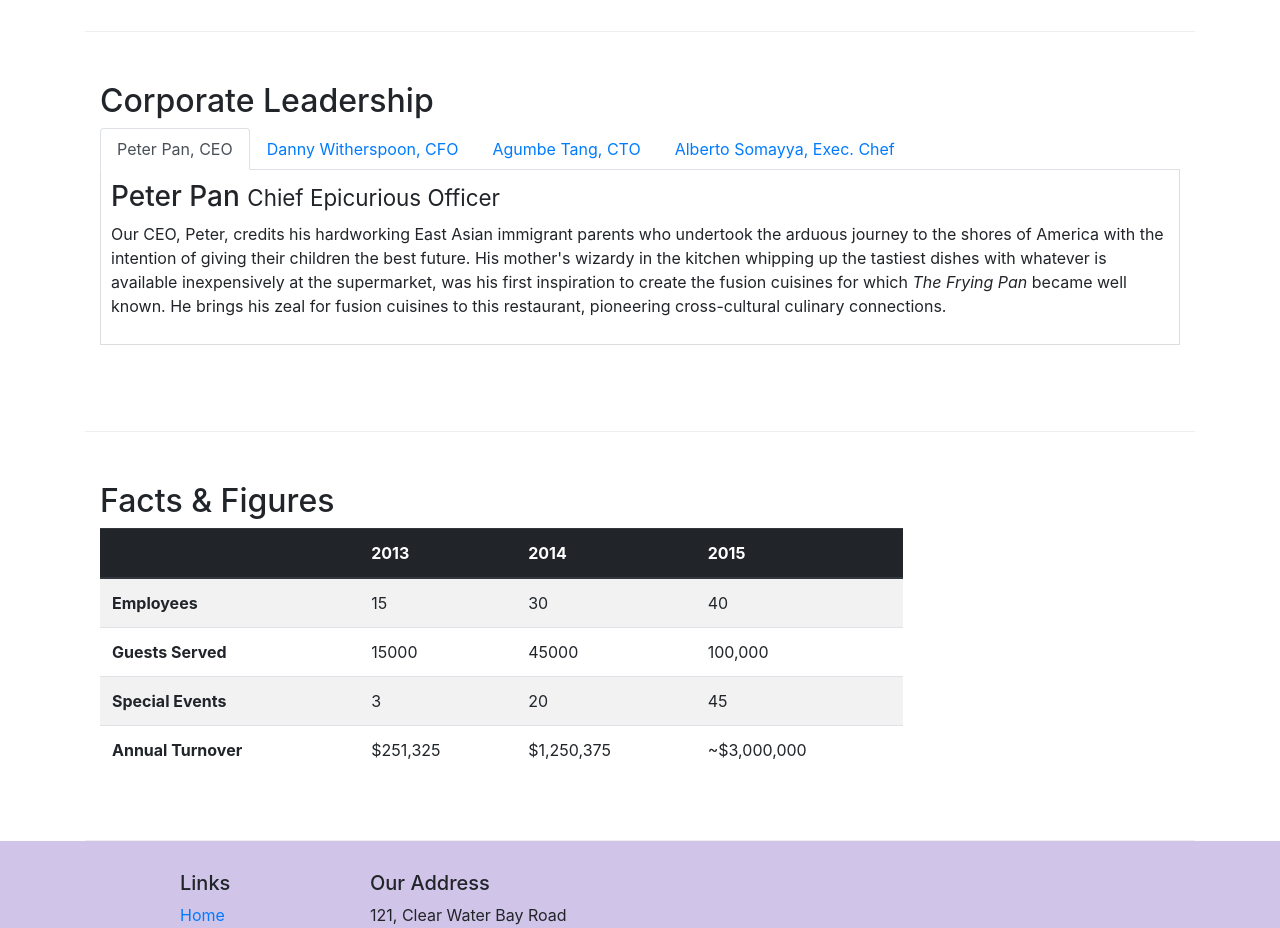
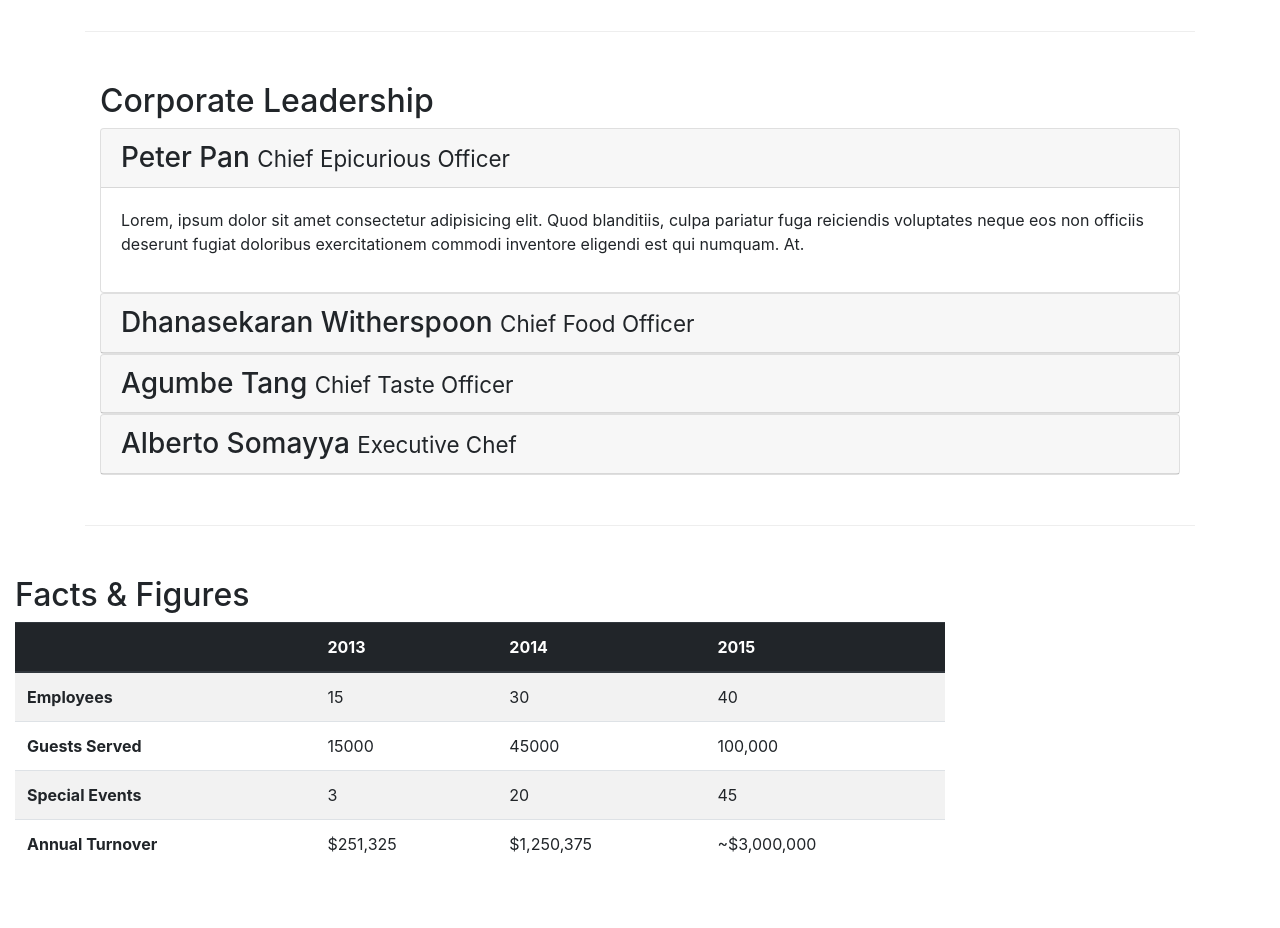
Before and after one commit to Ganesh3690/conFusion, a website: page aboutus.html in a window 1280 px wide. Shown: the part 940-1868 px from the top of the page. Drawn offline with nearby package versions, Linux system fonts and the light colour scheme.

Commit message:
Accordion

```diff
--- a/aboutus.html
+++ b/aboutus.html
@@ -104,42 +104,67 @@
         <div class="row row-content">
             <div class="col-12">
                 <h2>Corporate Leadership</h2>
-                <ul class="nav nav-tabs">
-                    <li class="nav-item">
-                      <a class="nav-link active" href="#peter"
-                        role="tab" data-toggle="tab">Peter Pan, CEO</a>
-                    </li>
-                    <li class="nav-item">
-                      <a class="nav-link" href="#danny" role="tab"
-                        data-toggle="tab">Danny Witherspoon, CFO</a>
-                    </li>
-                    <li class="nav-item">
-                      <a class="nav-link" href="#agumbe"role="tab"
-                        data-toggle="tab">Agumbe Tang, CTO</a>
-                    </li>
-                    <li class="nav-item">
-                      <a class="nav-link" href="#alberto" role="tab"
-                        data-toggle="tab">Alberto Somayya, Exec. Chef</a>
-                    </li>
-                </ul>
-                <div class="tab-content">
-                    <div role="tabpanel" class="tab-pane fade show active" id="peter">
-                        <h3>Peter Pan <small>Chief Epicurious Officer</small></h3>
-                        <p class="d-none  d-sm-block">Our CEO, Peter, credits his hardworking East Asian immigrant parents who undertook the arduous journey to the shores of America with the intention of giving their children the best future. His mother's wizardy in the kitchen whipping up the tastiest dishes with whatever is available inexpensively at the supermarket, was his first inspiration to create the fusion cuisines for which <em>The Frying Pan</em> became well known. He brings his zeal for fusion cuisines to this restaurant, pioneering cross-cultural culinary connections.</p>
-                    </div>
-                    <div role="tabpanel" class="tab-pane fade " id="danny">
-                        <h3>Dhanasekaran Witherspoon <small>Chief Food Officer</small></h3>
-                        <p class="d-none d-sm-block">Our CFO, Danny, as he is affectionately referred to by his colleagues, comes from a long established family tradition in farming and produce. His experiences growing up on a farm in the Australian outback gave him great appreciation for varieties of food sources. As he puts it in his own words, <em>Everything that runs, wins, and everything that stays, pays!</em></p>
-                    </div>
-                    <div role="tabpanel" class="tab-pane fade " id="agumbe">
-                        <h3>Agumbe Tang <small>Chief Taste Officer</small></h3>
-                        <p class="d-none d-sm-block">Blessed with the most discerning gustatory sense, Agumbe, our CTO, personally ensures that every dish that we serve meets his exacting tastes. Our chefs dread the tongue lashing that ensues if their dish does not meet his exacting standards. He lives by his motto, <em>You click only if you survive my lick.</em></p>
-                    </div>
-                    <div role="tabpanel" class="tab-pane fade " id="alberto">
-                        <h3>Alberto Somayya <small>Executive Chef</small></h3>
-                        <p class="d-none d-sm-block">Award winning three-star Michelin chef with wide International experience having worked closely with whos-who in the culinary world, he specializes in creating mouthwatering Indo-Italian fusion experiences. He says, <em>Put together the cuisines from the two craziest cultures, and you get a winning hit! Amma Mia!</em></p>
+                    <div class="accordion">
+                                <div class="card">
+                                    <div class="card-header" role="tab" id="peterhead">
+                                        <h3 class="mb-0">
+                                            <a data-toggle="collapse" data-target="#peter">
+                                            Peter Pan <small>Chief Epicurious Officer</small>
+                                            </a>
+                                        </h3>
+                                    </div>
+                                    <div class="collapse show" id="peter" data-parent="#accordion">
+                                        <div class="card-body">
+                                            <p class="d-none d-sm-block">Lorem, ipsum dolor sit amet consectetur adipisicing elit. Quod blanditiis, culpa pariatur fuga reiciendis voluptates neque eos non officiis deserunt fugiat doloribus exercitationem commodi inventore eligendi est qui numquam. At.</p>
+                                        </div>
+                                    </div>
+                                </div>
+                                <div class="card">
+                                    <div class="card-header" role="tab" id="dannyhead">
+                                        <h3 class="mb-0">
+                                            <a class="collapsed" data-toggle="collapse" data-target="#danny">
+                                            Dhanasekaran Witherspoon <small>Chief Food Officer</small>
+                                            </a>
+                                        </h3>
+                                    </div>
+                                    <div class="collapse" id="danny" data-parent="#accordion">
+                                        <div class="card-body">
+                                            <p class="d-none d-sm-block">Lorem ipsum dolor sit amet consectetur adipisicing elit. Odio inventore molestias doloribus ratione molestiae. Magni fugiat, delectus animi aut harum, ducimus laborum praesentium tempora est ab illum commodi natus ea?</em></p>
+                                        </div>
+                                    </div>
+                                </div>
+
+                            <div class="card">
+                                    <div class="card-header" role="tab" id="agumbehead">
+                                        <h3 class="mb-0">
+                                            <a class="collapsed" data-toggle="collapse" data-target="#agumbe">
+                                            Agumbe Tang <small>Chief Taste Officer</small>
+                                            </a>
+                                        </h3>
+                                    </div>
+                                <div class="collapse" id="agumbe" data-parent="#accordion">
+                                    <div class="card-body">
+                                        <p class="d-none d-sm-block">Lorem ipsum dolor sit amet consectetur adipisicing elit. Facilis inventore, tempore nulla odit adipisci nemo sunt fuga! Nulla, magnam? Soluta et porro perspiciatis aliquid. Corrupti sint exercitationem doloremque illum saepe.</p>
+                                    </div>
+                                </div>
+                            </div>
+                            <div class="card">
+                                    <div class="card-header" role="tab" id="albertohead">
+                                        <h3 class="mb-0">
+                                            <a class="collapsed" data-toggle="collapse" data-target="#alberto">
+                                            Alberto Somayya <small>Executive Chef</small>
+                                            </a>
+                                        </h3>
+                                    </div>
+                                <div class="collapse" id="alberto" data-parent="#accordion">
+                                    <div class="card-body">
+                                        <p class="d-none d-sm-block">Lorem ipsum dolor, sit amet consectetur adipisicing elit. Dolores quidem magnam ullam eaque cumque quisquam dolorem, odio nemo corrupti cum doloremque dolorum cupiditate provident explicabo veniam delectus, vero perspiciatis ducimus?</em></p>
+                                    </div>
+                                </div>
+                            </div>
                     </div>
                 </div>
+
             </div>
        </div>
        <div class="row row-content">
```
